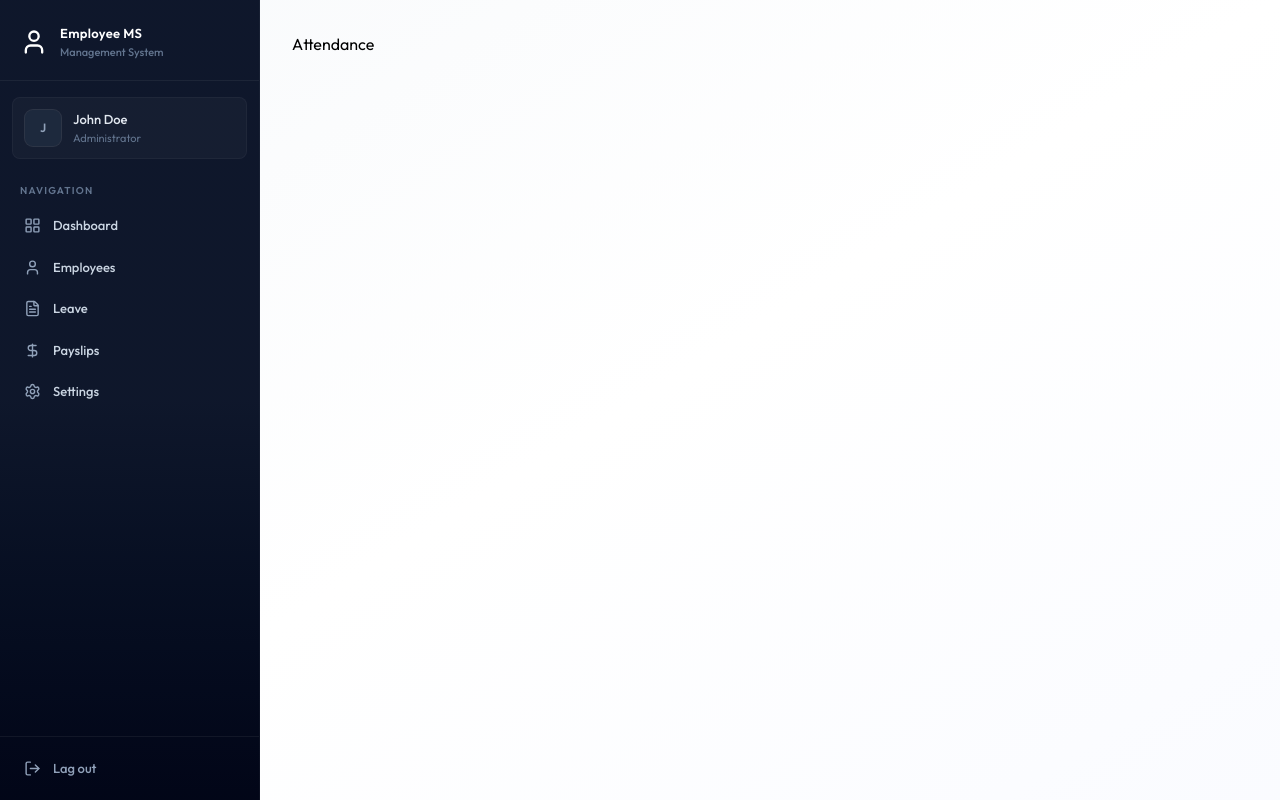
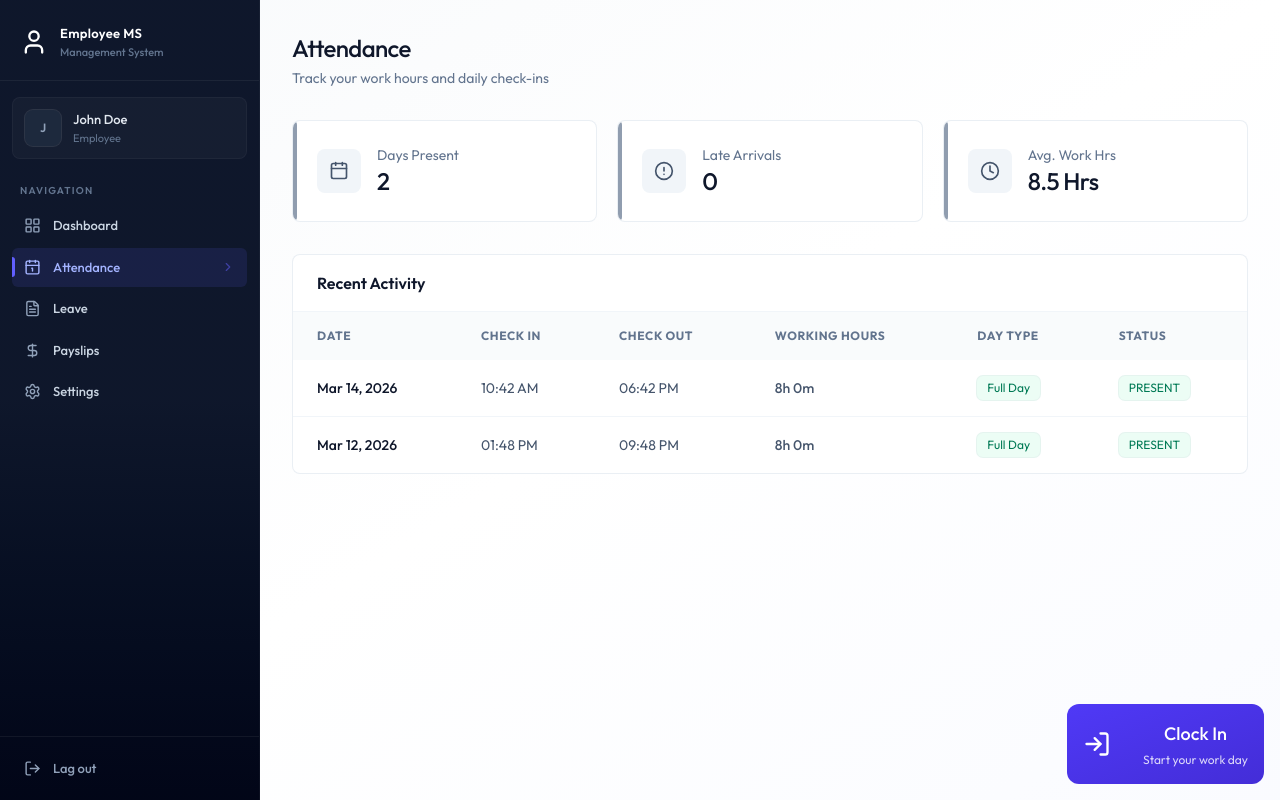
Before and after one commit to ABHISHEK-ANGADI/FullStack-EMS, a React (Vite) app in the folder client/: page /attendance in a window 1280 px wide. Built offline with nearby package versions, Linux system fonts and the light colour scheme.

Commit message:
Attendance ui completes

```diff
--- a/client/package.json
+++ b/client/package.json
@@ -11,6 +11,7 @@
   },
   "dependencies": {
     "@tailwindcss/vite": "^4.3.1",
+    "date-fns": "^4.4.0",
     "lucide-react": "^1.21.0",
     "react": "^19.2.6",
     "react-dom": "^19.2.6",
--- a/client/src/components/Sidebar.jsx
+++ b/client/src/components/Sidebar.jsx
@@ -17,7 +17,7 @@
         setMobileOpen(false)
     },[pathname])
 
-    const role = "ADMIN" || "EMPLOYE";
+    const role = "" || "EMPLOYE";
     const navItems = [
         {name: "Dashboard", href:"/dashboard", icon: LayoutGridIcon},
         role === 'ADMIN' ?
--- /dev/null
+++ b/client/src/components/attendance/AttendanceHistory.jsx
@@ -0,0 +1,69 @@
+import React from 'react'
+import { getDayTypeDisplay, getWorkingHoursDisplay } from '../../assets/assets'
+import { format } from 'date-fns'
+
+const AttendanceHistory = ({history}) => {
+  return (
+    <div className='card overflow-hidden'>
+        <div className='px-6 py-4 border-b border-slate-100'>
+            <h3 className='font-semibold text-slate-900'>Recent Activity</h3>
+        </div>
+        <div className='overflow-x-auto'>
+            <table className='table-modern'>
+                <thead className=''>
+                    <tr>
+                        <th className='p-6 py-4'>Date</th>
+                        <th className='p-6 py-4'>Check In</th>
+                        <th className='p-6 py-4'>Check Out</th>
+                        <th className='p-6 py-4'>Working Hours</th>
+                        <th className='p-6 py-4'>Day Type</th>
+                        <th className='p-6 py-4'>Status</th>
+                    </tr>
+                </thead>
+                <tbody>
+                    {history.length === 0 ?(
+                        <tr>
+                            <td colSpan={6} className='text-center py-12 text-slate-400'>
+                                No records found
+                            </td>
+                        </tr>
+                    ) : (
+                        history.map((record) => {
+                            const dayType = getDayTypeDisplay(record)
+                            return (
+                                <tr key={record._id || record.id}>
+                                    <td className='px-6 py-4 font-medium text-slate-900'>
+                                        {format(new Date(record.date), "MMM dd, yyyy")}
+                                    </td>
+                                    <td className='px-6 py-4 text-slate-600'>
+                                        {record.checkIn ? format(new Date(record.checkIn), "hh:mm a") : "-"}
+                                    </td>
+                                    <td className='px-6 py-4 text-slate-600'>
+                                        {record.checkOut ? format(new Date(record.checkOut), "hh:mm a") : "-"}
+                                    </td>
+                                    <td className='px-6 py-4 text-slate-600 font-medium'>
+                                        {getWorkingHoursDisplay(record)}
+                                    </td>
+                                    <td className='px-6 py-4 '>
+                                        {dayType.label !== "-" ? <span className={`badge ${dayType.className}`}>
+                                            {dayType.label}
+                                        </span> : "-"}
+                                    </td>
+                                    <td className='px-6 py-4'>
+                                        <span className={`badge ${record.status === "PRESENT" ? "badge-success": record.status === "LATE" ? "badge-warning" : "badge-danger"}`}>
+                                            {record.status}
+                                        </span>
+                                    </td>
+                                </tr>
+                            )
+                        })
+                    )}
+                </tbody>
+
+            </table>
+        </div>
+    </div>
+  )
+}
+
+export default AttendanceHistory
--- /dev/null
+++ b/client/src/components/attendance/AttendanceStats.jsx
@@ -0,0 +1,33 @@
+import { AlertCircleIcon, CalendarIcon, ClockIcon } from 'lucide-react';
+import React from 'react'
+
+const AttendanceStats = ({history}) => {
+
+    const totalPresent = history.filter((h) => h.status === "PRESENT" | h.status === "LATE").length;
+
+    const totalLate = history.filter((h) => h.status === "LATE").length;
+
+    const stats = [
+        {label: "Days Present", Vaule: totalPresent, icon: CalendarIcon},
+        {label: "Late Arrivals", Vaule: totalLate, icon: AlertCircleIcon},
+        {label: "Avg. Work Hrs", Vaule: "8.5 Hrs", icon: ClockIcon},
+    ]
+  return (
+    <div className='grid grid-cols-1 sm:grid-cols-3 gap-4 sm:gap-5 mb-8'>
+        {stats.map((s) => (
+            <div key={s.label} className='card card-hover p-5 sm:p-6 flex items-center gap-4 relative overflow-hidden group'>
+                <div className='absolute left-0 top-0 bottom-0 w-1 rounded-r-full bg-slate-500/70 group-hover:bg-indigo-500/70' />
+                <div className='p-3 bg-slate-100 rounded-lg group-hover:bg-indigo-50 transition-colors duration-200'>
+                    <s.icon className='w-5 h-5 text-slate-600 group-hover:text-indigo-600 transition-colors duration-200'/>
+                </div>
+                <div>
+                    <p className='text-sm text-slate-500'>{s.label}</p>
+                    <p className='text-2xl font-medium text-slate-900 tracking-tight'>{s.Vaule}</p>
+                </div>
+            </div>
+        ))}
+    </div>
+  )
+}
+
+export default AttendanceStats
--- /dev/null
+++ b/client/src/components/attendance/CheckInButton.jsx
@@ -0,0 +1,40 @@
+import { Loader2Icon, LogInIcon, LogOutIcon } from 'lucide-react'
+import React, { useState } from 'react'
+
+const CheckInButton = ({todayRecord, onAction}) => {
+    const [loading, setLoading] = useState(false)
+
+    const handleAttendance = async () => {
+        setLoading(true)
+        setTimeout(()=>{
+            setLoading(false)
+            onAction()
+        },1000)
+    }
+
+    if(todayRecord?.checkOut){
+        return (
+            <div className='flex felx-cols items-center justify-center p-8 bg-slate-50 rounded-2xl border border-slate-200'>
+                <h3 className='text-lg font-semibold text-slate-900'>Work Day Completed</h3>
+                <p className='text-slate-500 text-sm mt-1'>Great job! See you tomorrow</p>
+            </div>
+        )
+    }
+
+    const isCheckedIn = !!todayRecord?.isCheckedIn;
+
+  return (
+    <div className='absolute bottom-4 right-4 flex flex-col z-1'>
+        <button onClick={handleAttendance} disabled={loading} className={`w-full max-w-xs flex justify-between items-center gap-8 p-4 rounded-xl bg-linear-to-br text-white ${isCheckedIn ? "from-slate-700 to-slate-900" : "from-indigo-600 to-indigo-700"}` }>
+            {loading ? <Loader2Icon className='size-7 animate-spin'/> : isCheckedIn ? <LogOutIcon className='size-7' /> : <LogInIcon className='size-7'/>}
+
+            <div className='relative flex flex-col items-center text-center'>
+                <h2 className='text-lg font-medium mb-1'>{loading ? "Processing..." : isCheckedIn ? "Clock Out" : "Clock In"}</h2>
+                <p className='text-xs opacity-80'>{isCheckedIn ? "Click to end your shift" : "Start your work day"}</p>
+            </div>
+        </button>
+    </div>
+  )
+}
+
+export default CheckInButton
--- a/client/src/pages/Attendance.jsx
+++ b/client/src/pages/Attendance.jsx
@@ -1,8 +1,51 @@
-import React from 'react'
+import React, { useCallback, useEffect, useState } from 'react'
+import { dummyAttendanceData } from '../assets/assets'
+import Loading from '../components/Loading'
+import CheckInButton from '../components/attendance/CheckInButton'
+import AttendanceStats from '../components/attendance/AttendanceStats'
+import AttendanceHistory from '../components/attendance/AttendanceHistory'
 
 const Attendance = () => {
+
+  const [history, setHistory] = useState([])
+  const [loading, setLoading] = useState(false)
+  const [isDeleted, setIsDeleted] = useState(false)
+
+  const fetchData = useCallback(async ()=>{
+    setHistory(dummyAttendanceData)
+    setTimeout(()=>{
+      setLoading(false)
+    },1000)
+  },[])
+
+  useEffect(() => {
+    fetchData()
+  },[fetchData])
+
+  if(loading) return <Loading />
+
+  const today = new Date()
+  today.setHours(0, 0, 0, 0)
+  const todayRecord = history.find((r) => new Date(r.date).toDateString() === today.toDateString())
   return (
-    <div>Attendance</div>
+    <div className='animate-fade-in'>
+      <div className='page-header'>
+        <h1 className='page-title'>Attendance</h1>
+        <p className='page-subtitle'>Track your work hours and daily check-ins</p>
+      </div>
+      {isDeleted ? (
+        <div className='mb-8 p-6 bg-rose-50 border border-rose-200 rounded-2xl text-center'>
+          <p className='text-rose-600'>You can no longer clock in or out because your employee records have been marked as been deleted.</p>
+        </div>
+      ): (
+        <div className='mb-8'>
+          <CheckInButton todayRecord={todayRecord} onAction={fetchData}/>
+        </div>
+      )}
+
+      <AttendanceStats history={history}/>
+      <AttendanceHistory history={history}/>
+    </div>
   )
 }
 
--- a/client/src/pages/Employees.jsx
+++ b/client/src/pages/Employees.jsx
@@ -19,11 +19,11 @@
     setTimeout(()=>{
       setLoading(false)
     },1000)
-  },[])
+  },[selectedDept])
 
   useEffect(()=>{
     fetchEmployees();
-  },[])
+  },[fetchEmployees])
 
   const filtered = employees.filter((emp)=> `${emp.firstName} ${emp.lastName} ${emp.position} `. toLowerCase().includes(search.toLowerCase()))
 
```
Also changed, not shown: 1 other file (tests, documents, lock files or other folders).
